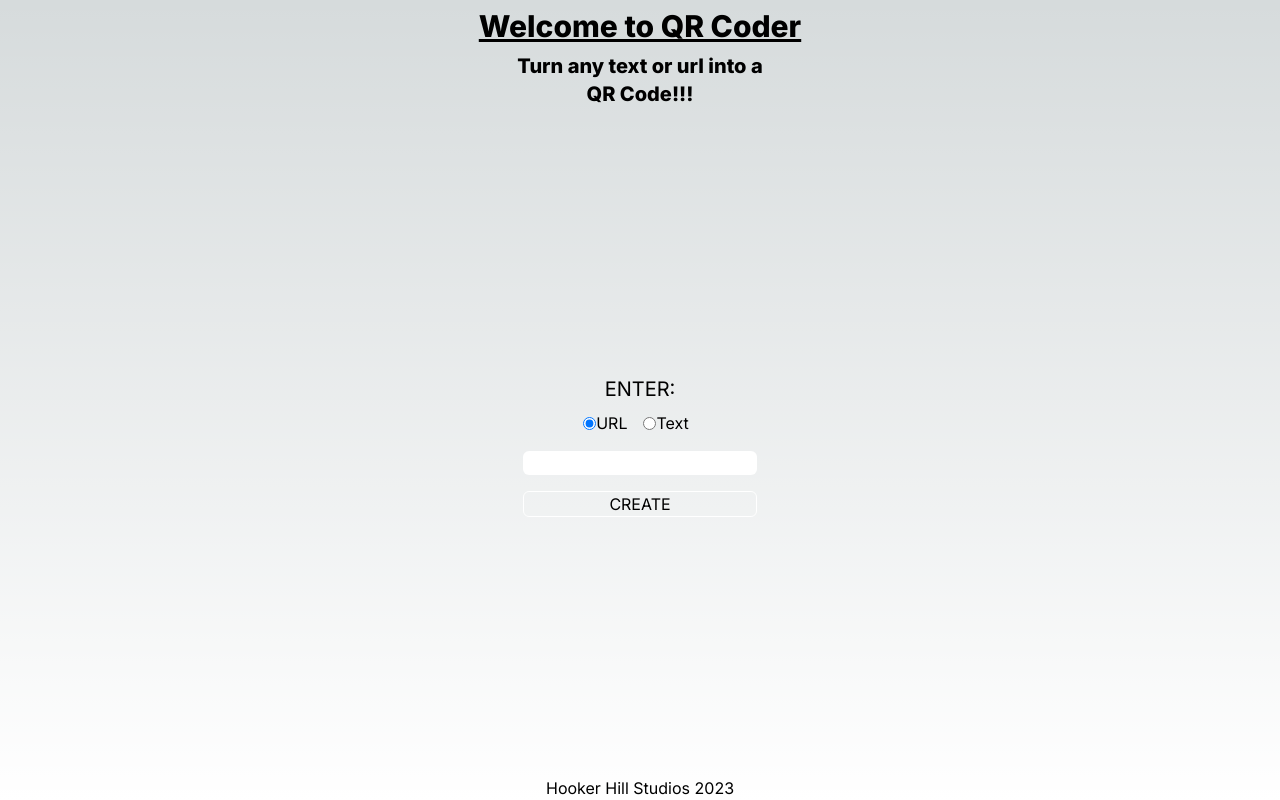
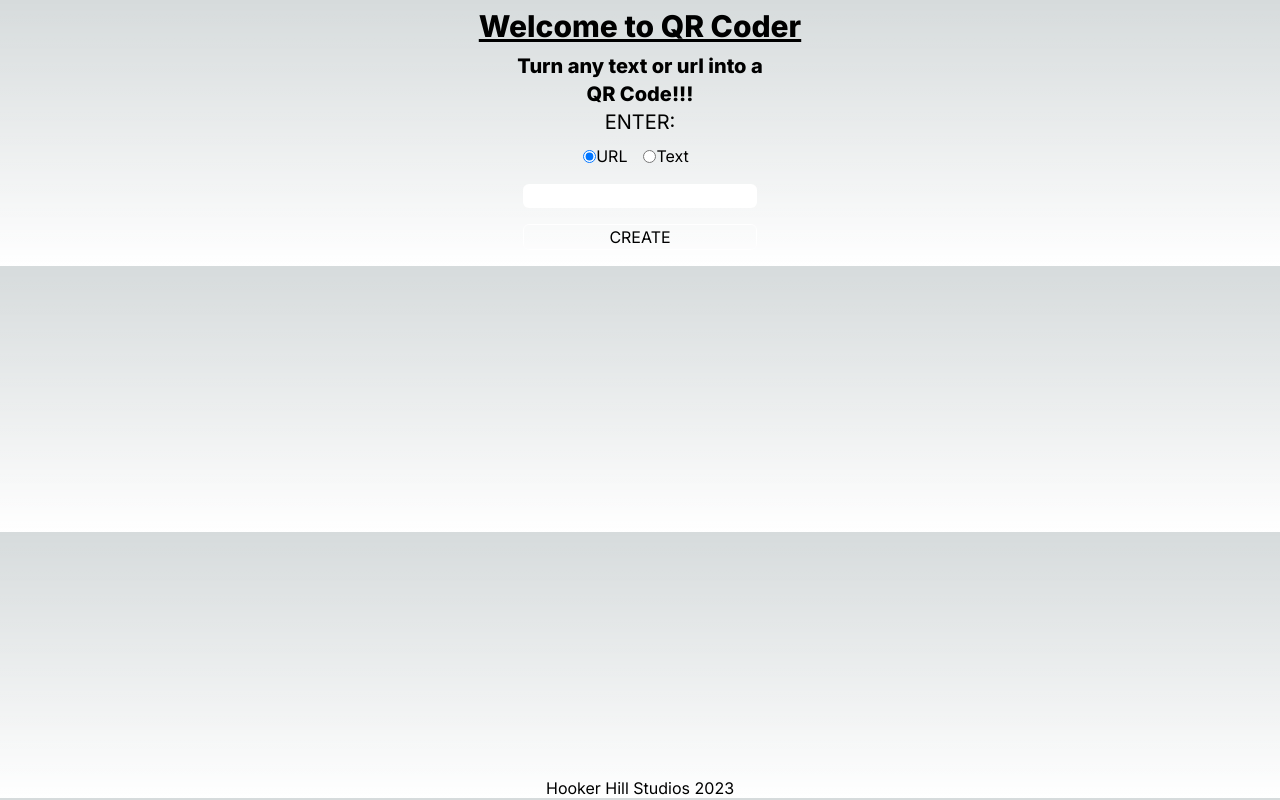
Before and after one commit to JRH89/qrcoder, a Next.js app: page / in a window 1280 px wide. Built offline with nearby package versions, Linux system fonts and the light colour scheme.

Commit message:
Update page.js

```diff
--- a/app/page.js
+++ b/app/page.js
@@ -6,7 +6,7 @@
 
 export default function Page() {
   return (
-    <div className='flex flex-col min-h-screen'>
+    <div className='flex flex-col'>
     <Header />
     <main  className='flex my-auto mx-auto' >
       <ClientHome />
```
